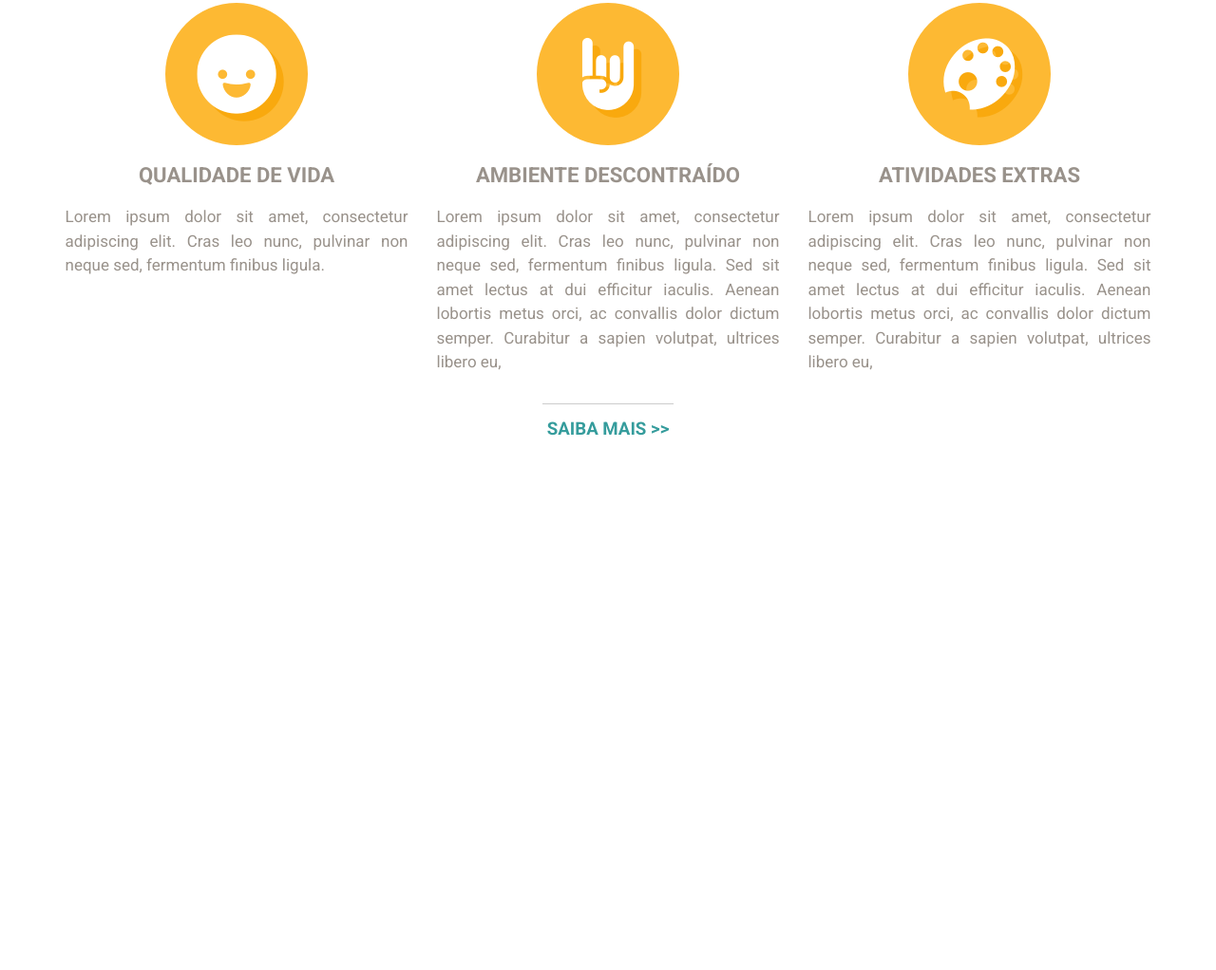
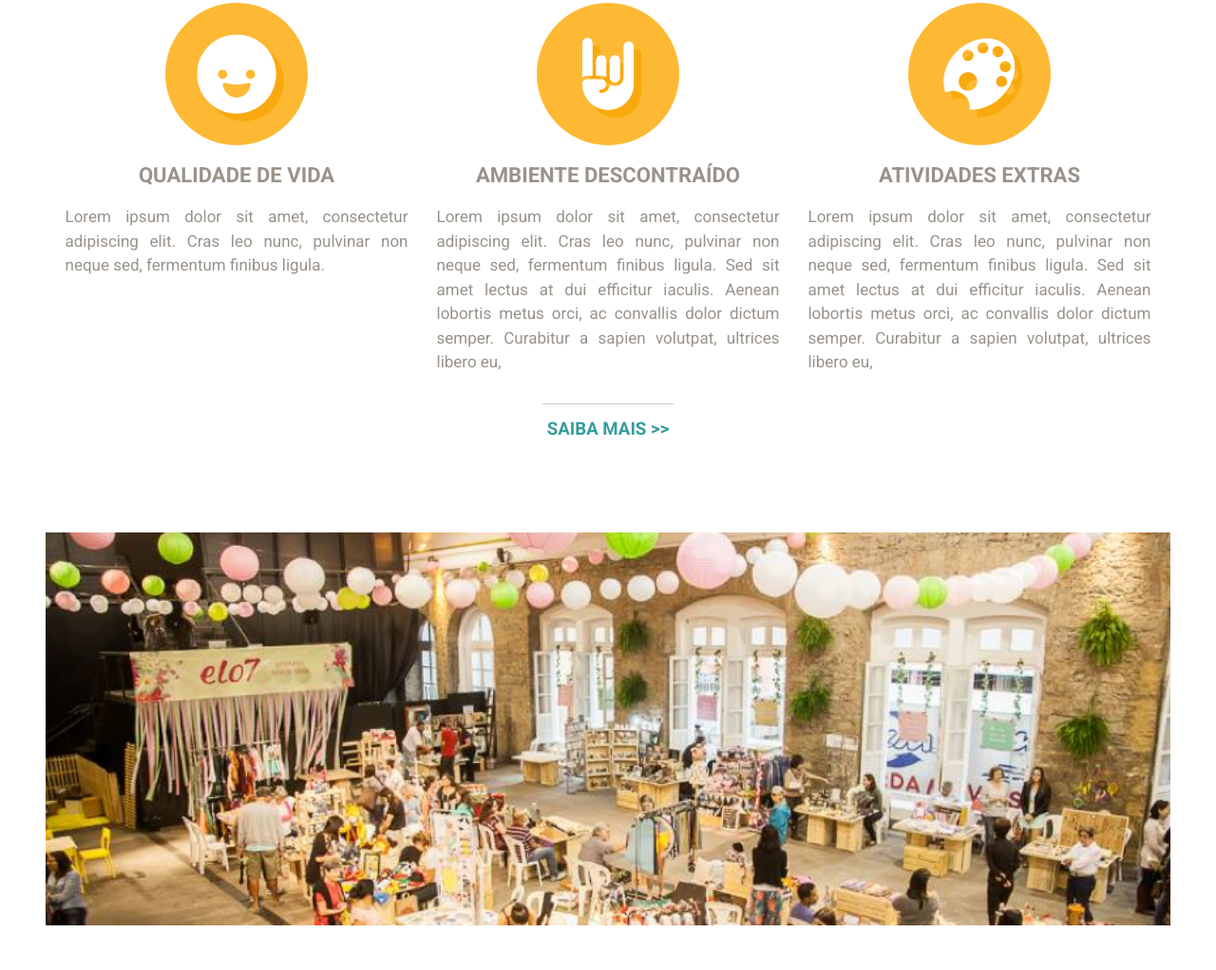
Before and after one commit to BrunoApparecido/test-elo7, a website: page src/index.html in a window 1280 px wide. Shown: the part 1622-2644 px from the top of the page at 95% size. Before the commit the page ends 2136 px from the top, so only its background shows below. Drawn offline with Linux system fonts and the light colour scheme; files that its build step writes are made by us from their sources.

Commit message:
seção footer

```diff
--- a/src/index.html
+++ b/src/index.html
@@ -109,7 +109,11 @@
             </div>
         </div>
     </section>
-
+    <section>
+        <div class="container">
+            <img src="./imgs/foto-bottom.png" width="100%">
+        </div>
+    </section>
 
     <script src="./js/app.min.js"> </script>
 </body>
```
